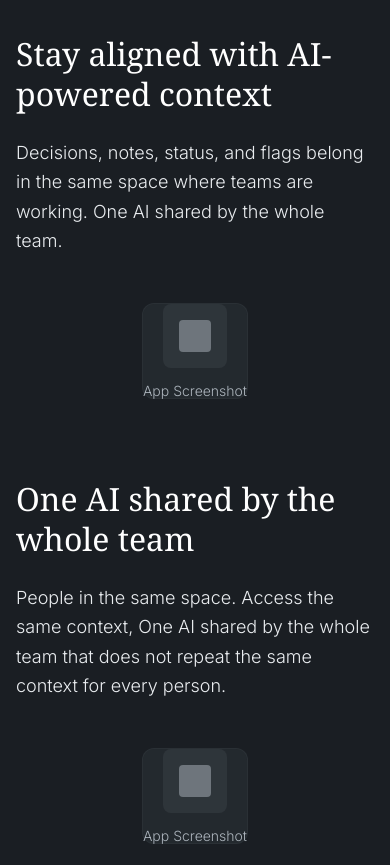
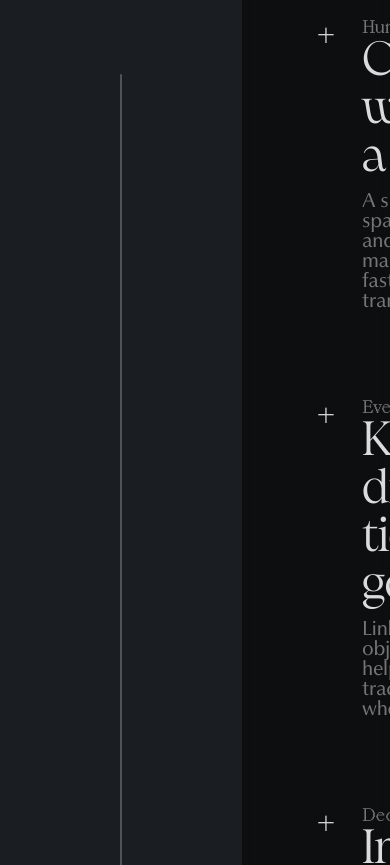
Before and after one commit to kyonyhk/akarii-prototype, a Next.js app: page / in a window 390 px wide. Shown: the part 4660-5525 px from the top of the page. Built offline with nearby package versions, Linux system fonts and the light colour scheme; no server answers.

Commit message:
feat: implement Features section with InfoSection integration
- Add Features section to main page layout
- Integrate InfoSection components for feature showcase
- Update page.tsx to include Features section in layout
- Maintain consistent design system and responsive behavior

```diff
--- a/src/app/page.tsx
+++ b/src/app/page.tsx
@@ -11,7 +11,6 @@ export default function Home() {
       <ValueProposition />
       <Overview />
       <Features />
-      <Collaboration />
     </main>
   );
 }
--- a/src/components/sections/Features.tsx
+++ b/src/components/sections/Features.tsx
@@ -1,55 +1,35 @@
-'use client'
+'use client';
+
+import InfoSection from '../molecules/InfoSection';
 
 export default function Features() {
-  const features = [
-    {
-      title: "Stay aligned with AI-powered context",
-      description: "Decisions, notes, status, and flags belong in the same space where teams are working. One AI shared by the whole team.",
-      alignment: "left"
-    },
-    {
-      title: "One AI shared by the whole team",
-      description: "People in the same space. Access the same context, One AI shared by the whole team that does not repeat the same context for every person.",
-      alignment: "right"
-    }
-  ]
-
   return (
-    <section className="py-20 bg-background-dark">
-      <div className="container max-w-6xl">
-        <div className="space-y-20">
-          {features.map((feature, index) => (
-            <div
-              key={index}
-              className={`flex flex-col lg:flex-row items-center gap-12 ${
-                feature.alignment === 'right' ? 'lg:flex-row-reverse' : ''
-              }`}
-            >
-              {/* Content */}
-              <div className="flex-1 space-y-6">
-                <h3 className="text-h2 font-serif text-text-primary leading-tight">
-                  {feature.title}
-                </h3>
-                <p className="text-body-lg text-text-secondary leading-relaxed">
-                  {feature.description}
-                </p>
-              </div>
-
-              {/* Placeholder for app screenshot */}
-              <div className="flex-1">
-                <div className="aspect-[4/3] bg-primary-700 bg-opacity-40 rounded-xl border border-primary-600 border-opacity-20 flex items-center justify-center">
-                  <div className="text-center">
-                    <div className="w-16 h-16 bg-primary-600 bg-opacity-30 rounded-lg mx-auto mb-4 flex items-center justify-center">
-                      <div className="w-8 h-8 bg-text-muted opacity-50 rounded"></div>
-                    </div>
-                    <p className="text-text-muted text-body-sm">App Screenshot</p>
-                  </div>
-                </div>
-              </div>
-            </div>
-          ))}
-        </div>
+    <section className="min-h-screen flex flex-row">
+      <div className="flex flex-1 flex-col justify-center items-center p-30">
+        <div className="h-full w-full bg-white/10 border backdrop-blur-sm border-white/20 rounded-3xl" />
+      </div>
+      <div className="bg-black/80 backdrop-blur-sm flex flex-1 flex-col justify-center items-center gap-10 p-10">
+        <InfoSection
+          heading="Collaborate with AI as a team"
+          subheading="Humans and AI, side by side"
+          description="A single conversation space where teammates and AI interact together, making collaboration faster and more transparent."
+        />
+        <InfoSection
+          heading="Keep every discussion tied to goals"
+          subheading="Every word with purpose"
+          description="Link conversations to objectives so the AI can help keep your team on-track and call out drift when it happens."
+        />
+        <InfoSection
+          heading="Instant decision memory"
+          subheading="Decisions, remembered"
+          description="Capture and recall every key decision with context-aware search. No more lost conclusions or “what did we agree on?” moments."
+        />
+        <InfoSection
+          heading="Intelligence that speaks when it matters"
+          subheading="Silent until it counts"
+          description="Stay focused while AI listens in the background, stepping in only to flag risks, surface clarity, or point out what’s missing."
+        />
       </div>
     </section>
-  )
+  );
 }
```
